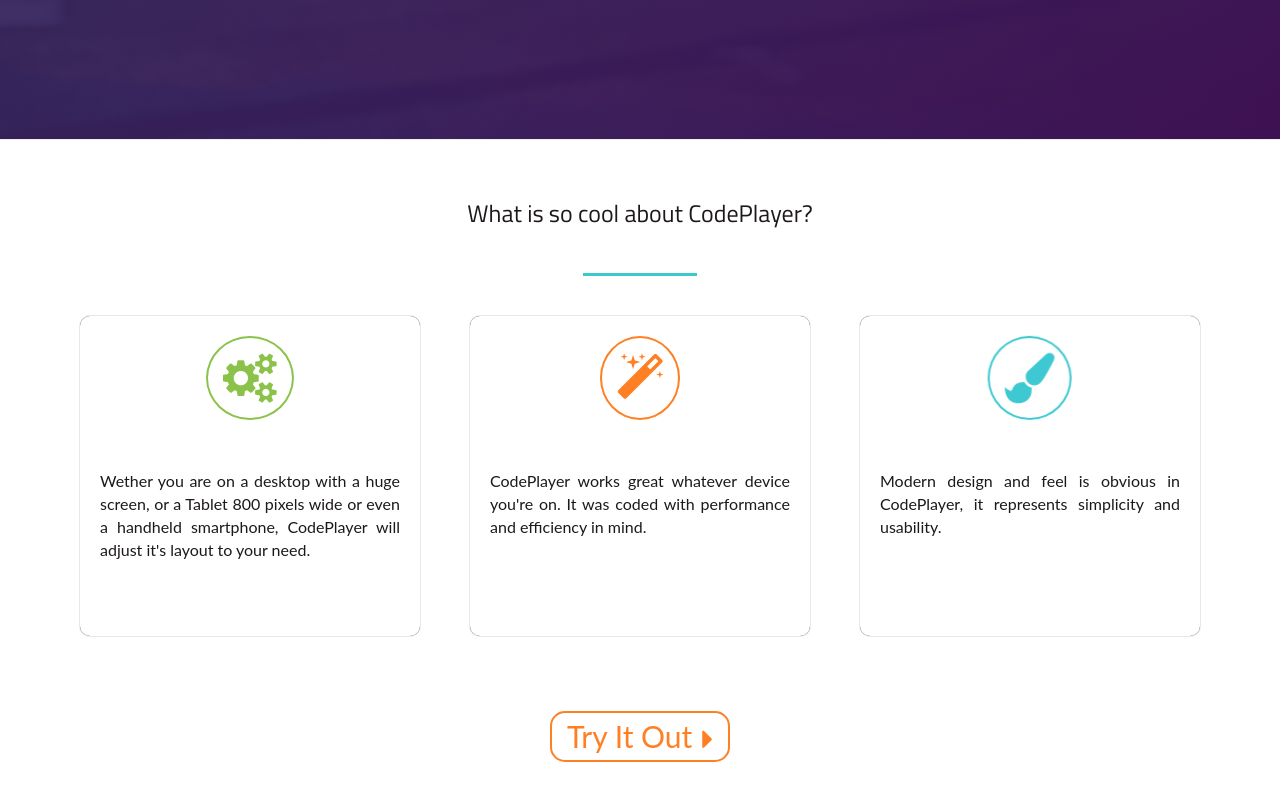
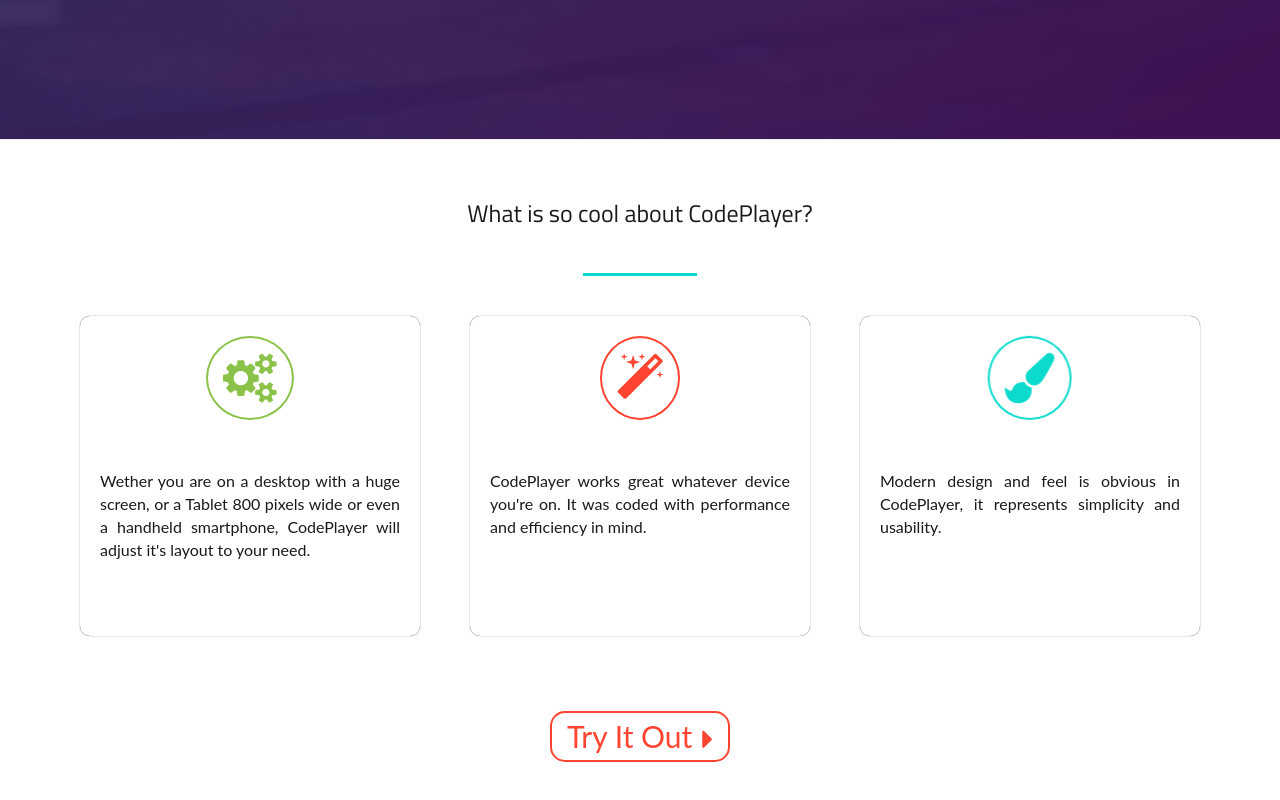
Before and after one commit to skhamoud/code-player, a website: page index.html in a window 1280 px wide. Shown: the part 660-1460 px from the top of the page. Drawn offline with nearby package versions, Linux system fonts and the light colour scheme; files that its build step writes are made by us from their sources.

Commit message:
colors adjustments

```diff
--- a/assets/sass/_variables.scss
+++ b/assets/sass/_variables.scss
@@ -1,12 +1,14 @@
 // ======== colors===========
 $black: #1d1919;
 $white: #e9e9e9;
-$red: #ff8024;
-$darker-red: #ec6b0d;
+$red: #ff4532;
+$darker-red: #e03928;
 $green : #8BC34A;
 $magenta : rgba(62, 17, 82, 1);
 $blue: #368ce6;
-$cyan:#3cc8d1;
+$cyan: #09dacd;
+$darker-blue: #00202f;
+$gray: #9e9bab;
 
 
 //
```
